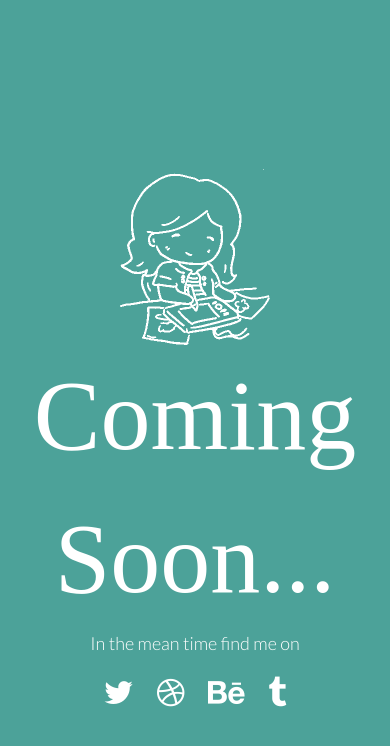
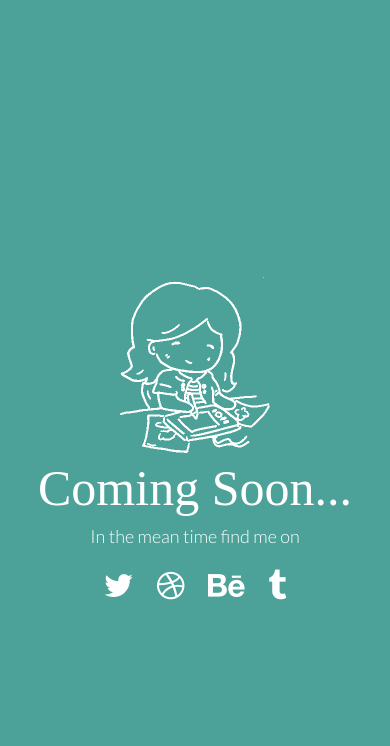
Before and after one commit to jexyla/jexyla.github.io, a Jekyll site: the page built from index.html, in a window 390 px wide. Shown: the top 746 px of the page. Built offline with Jekyll 4.4.1, drawn with Linux system fonts in a browser that asks for light colours; nearby versions of some CDN libraries; comment, search, counter and statistics services are not loaded.

Commit message:
Fix text size on responsive layout

```diff
--- a/css/main.scss
+++ b/css/main.scss
@@ -87,3 +87,15 @@ a {
         }
     }
 }
+
+/* iPhone 5 */
+
+@media screen and (max-width: 480px) {
+
+    #coming-soon {
+        #coming-soon-header {
+            font-size: 50px;
+        }
+    }
+
+}
```
